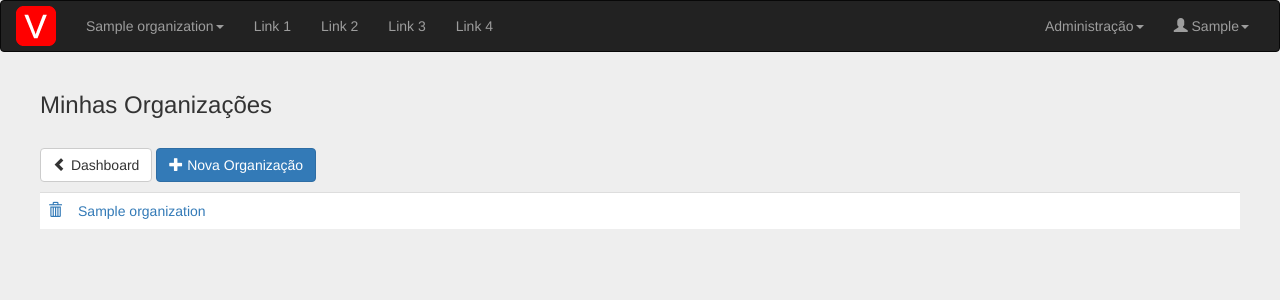
After one commit to diemesleno/vendendo, a Django app: page /organizations/ in a window 1280 px wide. The commit adds this page. Shown: the top 300 px of the page. Run offline with Django 3.2, Linux system fonts and the light colour scheme; a user stored in the database is signed in; tables that the repository leaves empty hold one stand-in row (values such as "Sample post"); some libraries are stand-ins or nearby versions.

Commit message:
[organization] Cria link e implementa a lista do cadastro de minhas organizações

```diff
--- a/crm/templates/crm/basemenu.html
+++ b/crm/templates/crm/basemenu.html
@@ -9,6 +9,7 @@
 
     <link href="../static/css/bootstrap.min.css" rel="stylesheet">
     <link href="/static/css/menu.css" rel="stylesheet">
+    <link href="/static/css/app.css" rel="stylesheet">
 
     {% block customcss %}{% endblock %}
 
@@ -57,8 +58,7 @@
           <li class="dropdown">
             <a href="#" class="dropdown-toggle" data-toggle="dropdown" role="button" aria-haspopup="true" aria-expanded="false">Administração<span class="caret"></span></a>
             <ul class="dropdown-menu">
-              <li><a href="#">Item 1</a></li>
-              <li><a href="#">Item 2</a></li>
+              <li><a href="/organizations/">Organizações</a></li>
             </ul>
           </li>
           {% endif %}
--- /dev/null
+++ b/crm/templates/crm/listorganization.html
@@ -0,0 +1,34 @@
+{% extends "crm/basemenu.html" %}
+{% block title %}Vendendo | Minhas Organizações{% endblock %}
+
+{% block customcss %}
+
+<link href="/static/css/listorganization.css" rel="stylesheet">
+
+{% endblock %}
+
+{% block content %}
+<div class"container-fluid">
+  <div class="main">
+    <h3 class="page-header">Minhas Organizações</h3>
+
+    <!-- Panel Indicators -->
+    <div class="row">
+      <div class="col-xs-12 col-sm-12">
+        <p>
+          <a href="javascript:location.href='/dashboard/';" class="btn btn-default"><span class="glyphicon glyphicon-chevron-left" aria-hidden="true"></span> Dashboard</a>
+          <a href="#" class="btn btn-primary"><span class="glyphicon glyphicon-plus" aria-hidden="true"></span> Nova Organização</a>
+        </p>
+        <table class="table">
+          {% for my_organization in my_organizations %}
+          <tr>
+            <td class="action-column"><a href="#"><span class="glyphicon glyphicon-trash" aria-hidden="true"></span></a></td>
+            <td><a href="#">{{ my_organization.organization.name }}</a></td>
+          </tr>
+          {% endfor %}
+        </table>
+      </div>
+    </div>
+  </div>
+</div>
+{% endblock %}
--- a/crm/urls.py
+++ b/crm/urls.py
@@ -2,5 +2,6 @@ from django.conf.urls import url
 from . import views
 
 urlpatterns = [
+    url(r'^organizations/$', views.Organizations.as_view()),
     url(r'^dashboard/$', views.Dashboard.as_view()),
 ]
--- a/crm/views.py
+++ b/crm/views.py
@@ -25,3 +25,26 @@ class Dashboard(LoginRequiredMixin, base.View):
                                  'type_user_organization': type_user_organization,
                                  'organization_active': organization_active,
                                  })
+
+
+class Organizations(LoginRequiredMixin, base.View):
+
+    template_name = 'crm/listorganization.html'
+
+    def get(self, request):
+        user_account = User.objects.get(id=request.user.id).id
+        organizations = UserOrganization.objects.filter(user_account=user_account)
+        organization_active = UserComplement.objects.get(user_account=user_account).organization_active
+        type_user_organization = UserOrganization.objects.get(
+                                    user_account=user_account,
+                                    organization=organization_active).type_user
+        my_organizations = UserOrganization.objects.filter(user_account=user_account,
+                                                           type_user='A',
+                                                           status_active=True)
+        return TemplateResponse(request,
+                                self.template_name,
+                                {'organizations': organizations,
+                                 'type_user_organization': type_user_organization,
+                                 'organization_active': organization_active,
+                                 'my_organizations': my_organizations,
+                                 })
--- /dev/null
+++ b/static/css/app.css
@@ -0,0 +1,37 @@
+body {
+    background-color: #EEEEEE;
+}
+.main {
+  padding: 20px;
+}
+@media (min-width: 768px) {
+  .main {
+    padding-right: 40px;
+    padding-left: 40px;
+  }
+}
+.main .page-header {
+  margin-top: 0;
+}
+.placeholders {
+  margin-bottom: 0px;
+  text-align: center;
+}
+.placeholders h4 {
+  margin-bottom: 0;
+}
+.placeholder {
+  margin-bottom: 0px;
+}
+.placeholder img {
+  display: inline-block;
+}
+.pagination {
+  float:right;
+}
+.table{
+  background-color: #FFFFFF;
+}
+th {
+  background-color: #F6F6F6;
+}
--- /dev/null
+++ b/static/css/listorganization.css
@@ -0,0 +1,7 @@
+.table td {
+    text-align: left;
+}
+
+.table .action-column {
+    width: 10px;
+}
```
